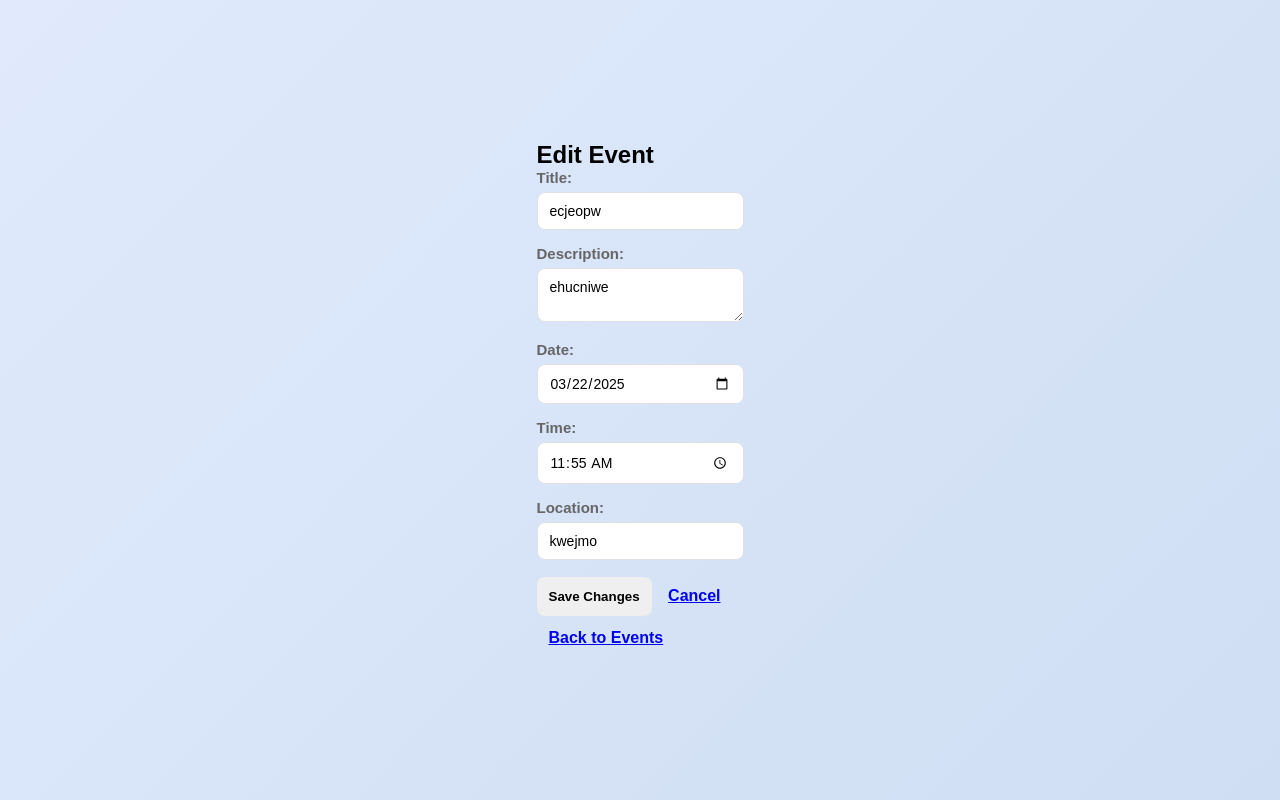
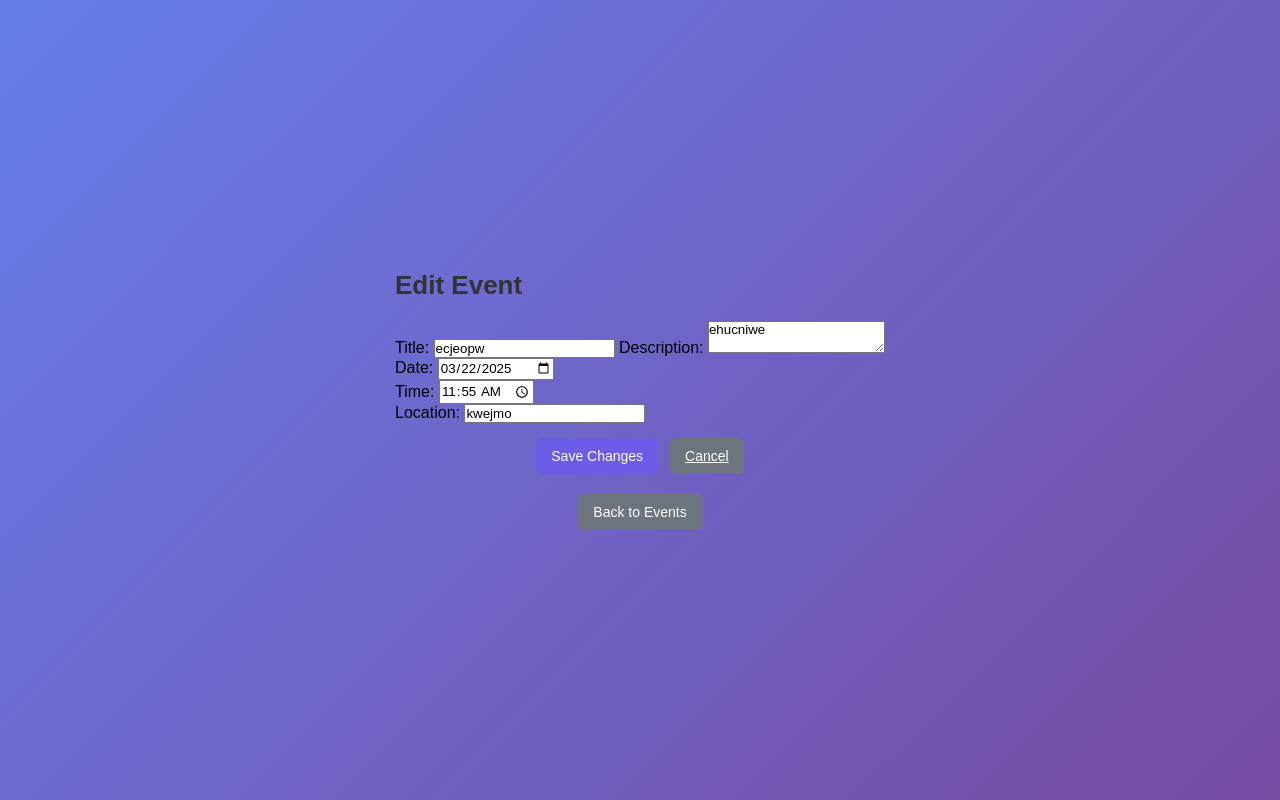
Before and after one commit to SiddardhaAri/event_management_app, a Flask app: page /events/edit/2 in a window 1280 px wide. Run offline with Flask 3, Linux system fonts and the light colour scheme; a user stored in the database is signed in; data comes from the database, SQL or seed files in the repository.

Commit message:
Initial commit - Added CSS styles

```diff
--- a/static/style.css
+++ b/static/style.css
@@ -1,23 +1,4 @@
-/* CSS Variables for easy customization */
-:root {
-    --primary-color: #009688;
-    --secondary-color: #00796b;
-    --accent-blue: #007bff;
-    --accent-green: #28a745;
-    --accent-red: #e74c3c;
-    --text-dark: #333;
-    --text-light: #666;
-    --bg-light: #f8f9fa;
-    --border-color: #dee2e6;
-    --spacing-sm: 10px;
-    --spacing-md: 15px;
-    --spacing-lg: 25px;
-    --border-radius: 8px;
-    --shadow: 0 4px 12px rgba(0, 0, 0, 0.1);
-    --input-padding: 10px 12px;
-}
-
-/* Base Reset and Global Styles */
+/* Reset default margin and padding */
 * {
     margin: 0;
     padding: 0;
@@ -25,159 +6,197 @@
     font-family: 'Poppins', sans-serif;
 }
 
+/* Centering the form container */
+.auth-container {
+    width: 380px;
+    margin: 80px auto;
+    padding: 25px;
+    background: #ffffff;
+    border-radius: 12px;
+    box-shadow: 0 5px 15px rgba(0, 0, 0, 0.15);
+    text-align: left;
+    transition: transform 0.3s ease-in-out;
+}
+
+.auth-container:hover {
+    transform: translateY(-5px);
+}
+
+/* Page background */
 body {
-    min-height: 100vh;
     display: flex;
     justify-content: center;
     align-items: center;
-    background: linear-gradient(135deg, #e0eafc, #cfdef3);
-    padding: var(--spacing-md);
+    height: 100vh;
+    background: linear-gradient(135deg, #667eea, #764ba2);
 }
 
-/* Reusable Card Style */
-.card {
-    background: white;
-    border-radius: var(--border-radius);
-    box-shadow: var(--shadow);
-    padding: var(--spacing-lg);
-    width: 100%;
-    max-width: 420px;
-    margin: var(--spacing-md) auto;
-}
-
-/* Auth Container */
-.auth-container {
-    background: white;
-    border-radius: var(--border-radius);
-    box-shadow: var(--shadow);
-    padding: var(--spacing-lg);
-    width: 380px;
-    margin: 100px auto;
-    text-align: left;
-}
-
+/* Form heading */
 .auth-container h2 {
     text-align: center;
     font-size: 24px;
     margin-bottom: 20px;
-    color: var(--text-dark);
+    color: #333;
 }
 
-/* Form Elements */
-label {
-    display: block;
-    font-size: 15px;
-    margin-bottom: 6px;
-    font-weight: 600;
-    color: var(--text-light);
-}
-
-input, textarea {
-    width: 100%;
-    padding: var(--input-padding);
-    border: 1px solid var(--border-color);
-    border-radius: var(--border-radius);
-    margin-bottom: var(--spacing-md);
-    font-size: 14px;
-    transition: border-color 0.3s ease;
-}
-
-input:focus, textarea:focus {
-    outline: none;
-    border-color: var(--primary-color);
-    box-shadow: 0 0 0 3px rgba(0, 150, 136, 0.1);
-}
-
-/* Buttons */
-.btn {
-    display: inline-block;
-    padding: 12px;
-    border-radius: var(--border-radius);
-    font-weight: bold;
-    cursor: pointer;
-    transition: 0.3s;
-    text-align: center;
-    border: none;
-}
-
-.btn-primary {
-    background: var(--primary-color);
-    color: white;
-}
-
-.btn-primary:hover {
-    background: var(--secondary-color);
-}
-
-.btn-danger {
-    background: var(--accent-red);
-    color: white;
-}
-
-.btn-danger:hover {
-    background: #c0392b;
-}
-
-/* Flash Messages */
+/* Flash messages */
 .flash-message {
+    background: #d1ecf1;
+    color: #0c5460;
     padding: 12px;
     border-radius: 6px;
     margin-bottom: 12px;
     text-align: center;
+}
+
+/* Labels */
+.auth-container label {
+    display: block;
+    font-size: 14px;
+    margin-bottom: 5px;
+    font-weight: 600;
+    color: #555;
+}
+
+/* Input fields */
+.auth-container input {
+    width: 100%;
+    padding: 10px;
+    border: 1px solid #ccc;
+    border-radius: 6px;
+    margin-bottom: 15px;
+    transition: all 0.3s ease-in-out;
+}
+
+.auth-container input:focus {
+    border-color: #667eea;
+    outline: none;
+    box-shadow: 0 0 5px rgba(102, 126, 234, 0.5);
+}
+
+/* Buttons */
+.auth-container button {
+    width: 100%;
+    padding: 12px;
+    background: #6c5ce7;
+    border: none;
+    color: white;
+    font-size: 16px;
+    cursor: pointer;
+    border-radius: 6px;
+    margin-top: 10px;
+    transition: background 0.3s;
+}
+
+.auth-container button:hover {
+    background: #4834d4;
+}
+
+/* Links */
+.auth-container p {
+    text-align: center;
+    margin-top: 15px;
+}
+
+.auth-container a {
+    color: #6c5ce7;
+    text-decoration: none;
     font-weight: bold;
 }
 
-.flash-success {
-    background: #d1ecf1;
-    color: #0c5460;
+.auth-container a:hover {
+    text-decoration: underline;
 }
 
-/* Event List Styles */
-.event-container {
-    width: 85%;
-    max-width: 750px;
-    background: white;
-    border-radius: var(--border-radius);
-    box-shadow: var(--shadow);
-    padding: var(--spacing-lg);
+/* ========== EVENT LIST PAGE ========== */
+.container {
+    width: 650px;
     margin: 50px auto;
+    padding: 25px;
+    background: #fff;
+    border-radius: 12px;
+    box-shadow: 0 5px 15px rgba(0, 0, 0, 0.15);
+    text-align: center;
+}
+
+.header {
+    font-size: 26px;
+    margin-bottom: 20px;
+    color: #333;
 }
 
 .event-table {
     width: 100%;
     border-collapse: collapse;
-    margin: 15px 0;
+    margin-top: 15px;
+    border-radius: 8px;
+    overflow: hidden;
 }
 
 .event-table th, .event-table td {
     padding: 12px;
-    border-bottom: 1px solid var(--border-color);
+    border-bottom: 1px solid #ddd;
     text-align: center;
 }
 
 .event-table th {
-    background: var(--bg-light);
+    background: #f1f1f1;
     font-weight: bold;
+    color: #333;
 }
 
-/* Responsive Design */
-@media (max-width: 480px) {
-    .auth-container, .event-container {
-        width: 95%;
-        padding: var(--spacing-md);
-    }
-
-    .event-table {
-        display: block;
-        overflow-x: auto;
-    }
+/* Button Styling */
+.button-container {
+    display: flex;
+    justify-content: center;
+    gap: 12px;
+    margin-top: 15px;
 }
 
-/* Utility Classes */
-.text-center { text-align: center; }
-.mt-20 { margin-top: 20px; }
-.flex-center {
+.btn {
+    padding: 10px 15px;
+    color: white;
+    font-size: 14px;
+    border-radius: 6px;
+    text-align: center;
+    border: none;
+    cursor: pointer;
+    transition: 0.3s ease-in-out;
+}
+
+.blue { background: #6c5ce7; }
+.blue:hover { background: #4834d4; }
+
+.green { background: #28a745; }
+.green:hover { background: #218838; }
+
+.red { background: #dc3545; }
+.red:hover { background: #c82333; }
+
+.gray { background: #6c757d; }
+.gray:hover { background: #5a6268; }
+
+/* Back Button */
+.back-button-container {
     display: flex;
     justify-content: center;
-    gap: 15px;
+    margin-top: 20px;
 }
+
+.back-button {
+    background: #6c757d;
+    color: white;
+    padding: 10px 15px;
+    text-decoration: none;
+    border-radius: 6px;
+    transition: background 0.3s;
+}
+
+.back-button:hover {
+    background: #5a6268;
+}
+
+/* Smooth hover effects for form */
+.form-container:hover, .event-container:hover {
+    transform: scale(1.02);
+}
```
